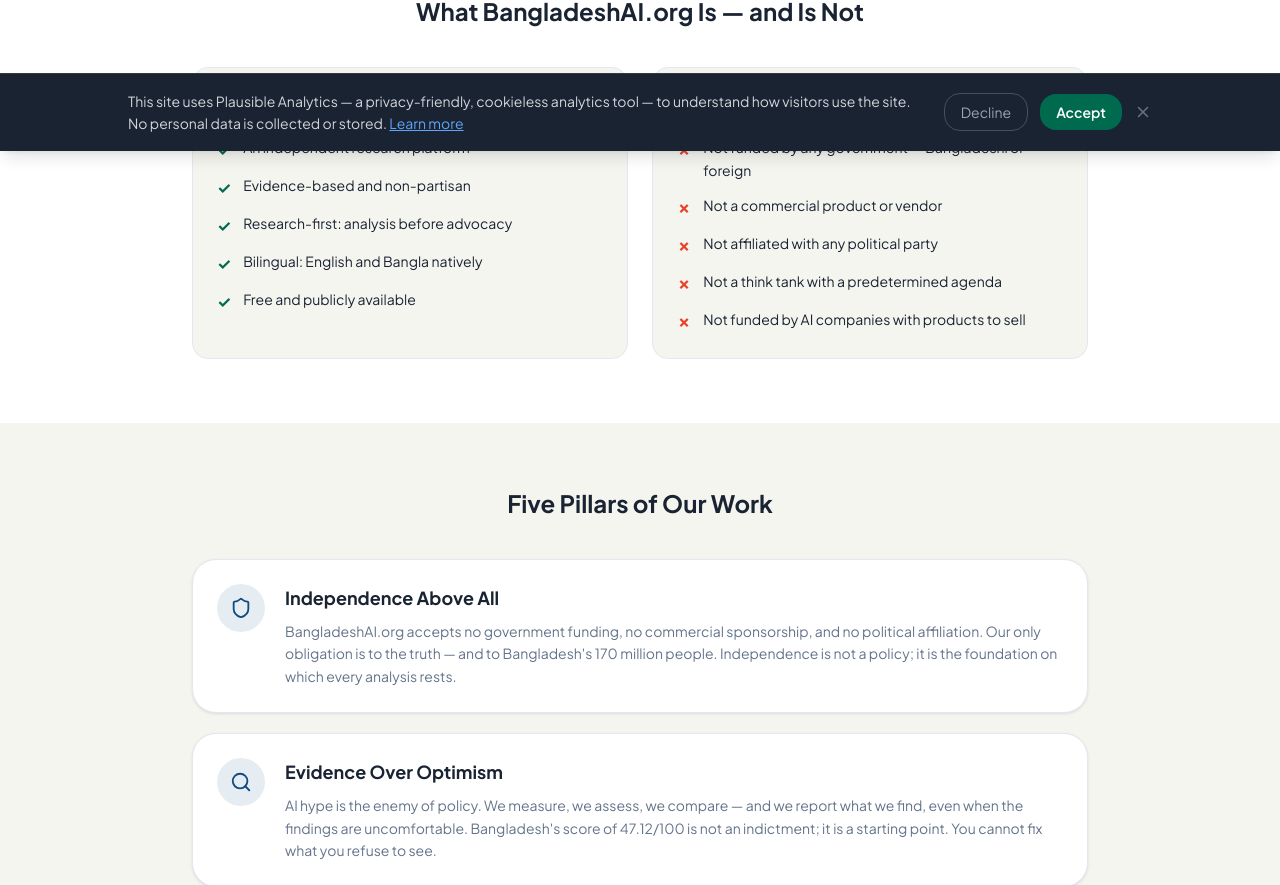
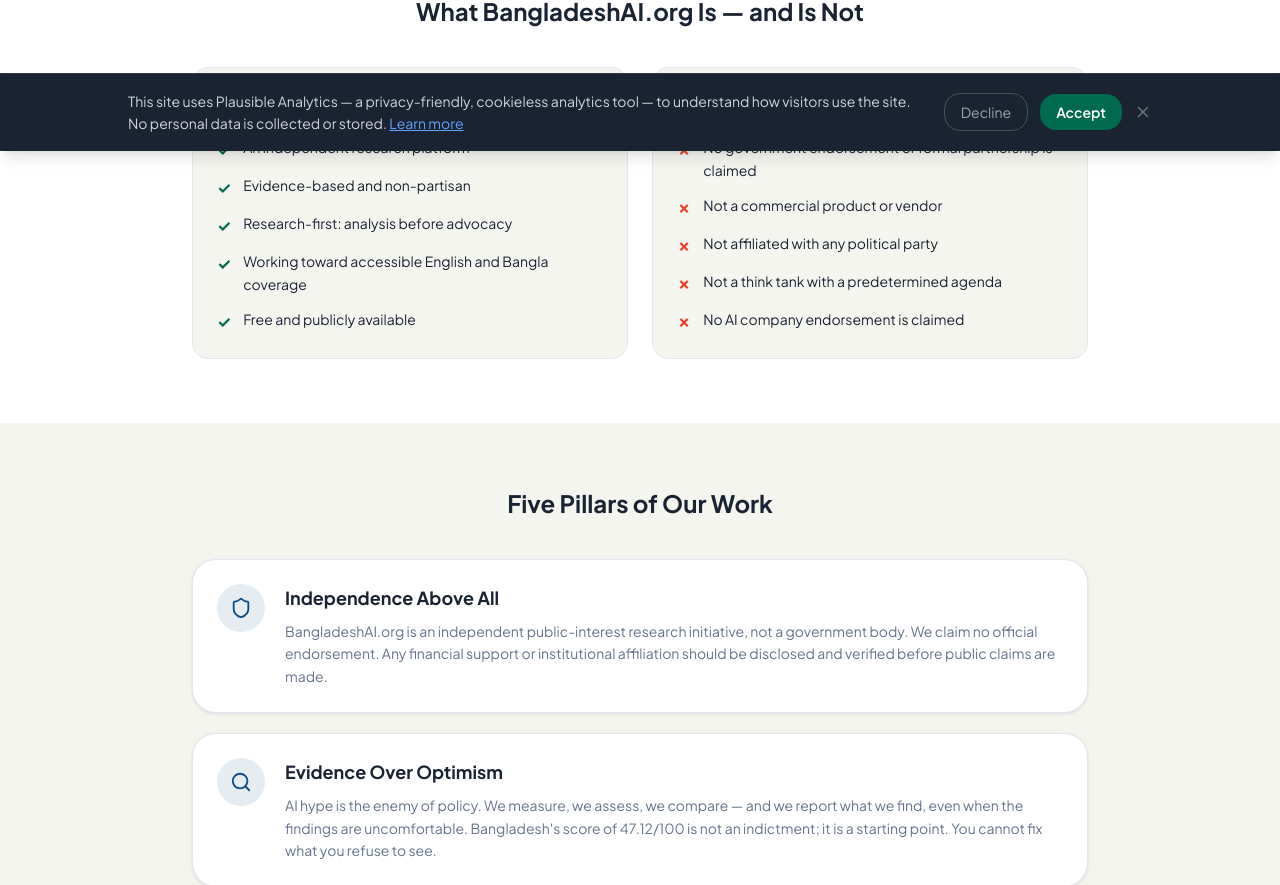
Before and after one commit to sysmoai/bangladeshai-website, a Next.js app: page /mission in a window 1280 px wide. Shown: the part 649-1534 px from the top of the page. Built offline with nearby package versions, Linux system fonts and the light colour scheme; no server answers.

Commit message:
content: clarify initiative independence without unverifiable funding assertions

```diff
--- a/app/mission/page.tsx
+++ b/app/mission/page.tsx
@@ -7,8 +7,8 @@ import { useLanguage } from '@/lib/language-context'
 const pillars = [
   {
     icon: Shield,
-    en: { title: 'Independence Above All', desc: 'BangladeshAI.org accepts no government funding, no commercial sponsorship, and no political affiliation. Our only obligation is to the truth — and to Bangladesh\'s 170 million people. Independence is not a policy; it is the foundation on which every analysis rests.' },
-    bn: { title: 'সর্বোপরি স্বাধীনতা', desc: 'BangladeshAI.org কোনো সরকারি অর্থায়ন, বাণিজ্যিক স্পনসরশিপ এবং রাজনৈতিক সংযোগ গ্রহণ করে না। আমাদের একমাত্র দায়বদ্ধতা সত্যের প্রতি — এবং বাংলাদেশের ১৭ কোটি মানুষের প্রতি।' },
+    en: { title: 'Independence Above All', desc: 'BangladeshAI.org is an independent public-interest research initiative, not a government body. We claim no official endorsement. Any financial support or institutional affiliation should be disclosed and verified before public claims are made.' },
+    bn: { title: 'সর্বোপরি স্বাধীনতা', desc: 'BangladeshAI.org একটি স্বাধীন জনস্বার্থমূলক গবেষণা উদ্যোগ, সরকারি প্রতিষ্ঠান নয়। কোনো সরকারি অনুমোদন দাবি করা হচ্ছে না; সহায়তা বা সংশ্লিষ্টতা থাকলে যাচাই করে প্রকাশ করতে হবে।' },
   },
   {
     icon: Search,
@@ -33,18 +33,18 @@ const pillars = [
 ]
 
 const notList = [
-  { en: 'Not funded by any government — Bangladeshi or foreign', bn: 'কোনো সরকার দ্বারা অর্থায়িত নয় — বাংলাদেশি বা বিদেশি' },
+  { en: 'No government endorsement or formal partnership is claimed', bn: 'সরকারি অনুমোদন বা আনুষ্ঠানিক অংশীদারত্ব দাবি করা হয় না' },
   { en: 'Not a commercial product or vendor', bn: 'বাণিজ্যিক পণ্য বা বিক্রেতা নয়' },
   { en: 'Not affiliated with any political party', bn: 'কোনো রাজনৈতিক দলের সাথে অনুমোদিত নয়' },
   { en: 'Not a think tank with a predetermined agenda', bn: 'পূর্বনির্ধারিত এজেন্ডা সহ থিঙ্ক ট্যাঙ্ক নয়' },
-  { en: 'Not funded by AI companies with products to sell', bn: 'বিক্রির পণ্য আছে এমন AI কোম্পানি দ্বারা অর্থায়িত নয়' },
+  { en: 'No AI company endorsement is claimed', bn: 'কোনো AI কোম্পানির অনুমোদন দাবি করা হয় না' },
 ]
 
 const isList = [
   { en: 'An independent research platform', bn: 'একটি স্বাধীন গবেষণা প্ল্যাটফর্ম' },
   { en: 'Evidence-based and non-partisan', bn: 'প্রমাণ-ভিত্তিক এবং নিরপেক্ষ' },
   { en: 'Research-first: analysis before advocacy', bn: 'গবেষণা-প্রথম: পক্ষসমর্থনের আগে বিশ্লেষণ' },
-  { en: 'Bilingual: English and Bangla natively', bn: 'দ্বিভাষিক: ইংরেজি এবং বাংলা স্বাভাবিকভাবে' },
+  { en: 'Working toward accessible English and Bangla coverage', bn: 'বাংলা ও ইংরেজিতে সহজলভ্য কনটেন্ট বাড়ানোর কাজ চলছে' },
   { en: 'Free and publicly available', bn: 'বিনামূল্যে এবং সর্বজনীনভাবে উপলব্ধ' },
 ]
 
```
